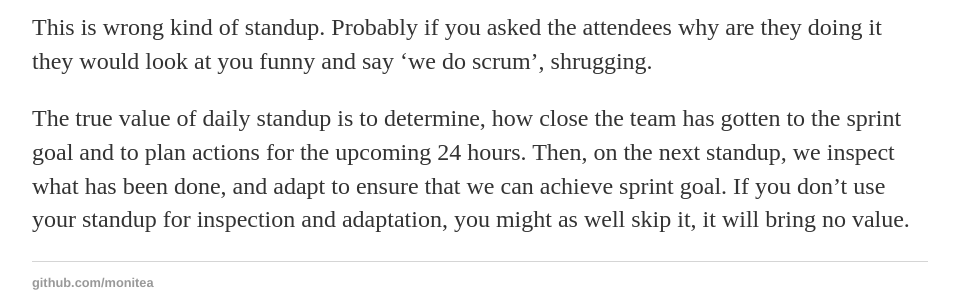
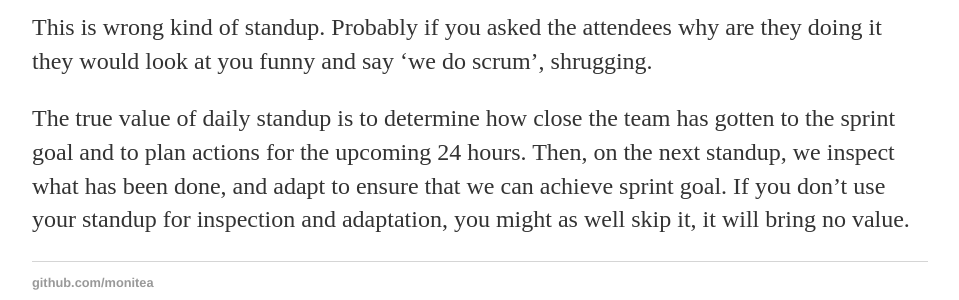
Before and after one commit to monitea/monitea.github.io, a Jekyll site: the page built from _posts/2017-02-18-scrum-standup-is-not-status-report.md, in a window 1280 px wide. Shown: the part 444-744 px from the top of the page, without its empty margins (160-1119 px from the left). Built offline with Jekyll 4.4.1, drawn with Linux system fonts in a browser that asks for light colours.

```diff
--- a/_posts/2017-02-18-scrum-standup-is-not-status-report.md
+++ b/_posts/2017-02-18-scrum-standup-is-not-status-report.md
@@ -15,5 +15,5 @@ This is wrong kind of standup.
 Probably if you asked the attendees why are they doing it they would look at you funny and say 'we do scrum', shrugging.
 
 
-The true value of daily standup is to determine, how close the team has gotten to the sprint goal and to plan actions for the upcoming 24 hours. Then, on the next standup, we inspect what has been done, and adapt to ensure that we can achieve sprint goal.
+The true value of daily standup is to determine how close the team has gotten to the sprint goal and to plan actions for the upcoming 24 hours. Then, on the next standup, we inspect what has been done, and adapt to ensure that we can achieve sprint goal.
 If you don't use your standup for inspection and adaptation, you might as well skip it, it will bring no value.
```
